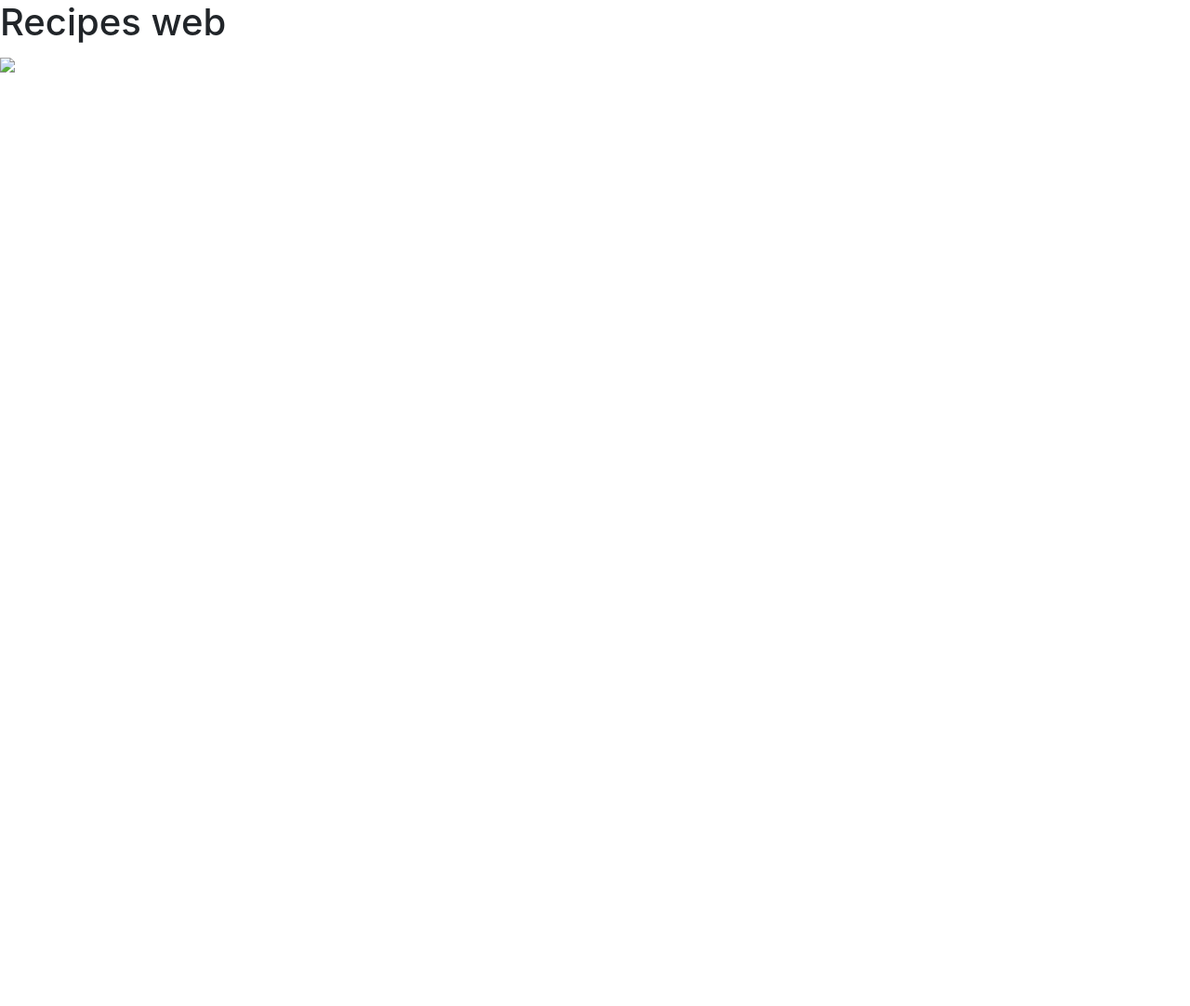
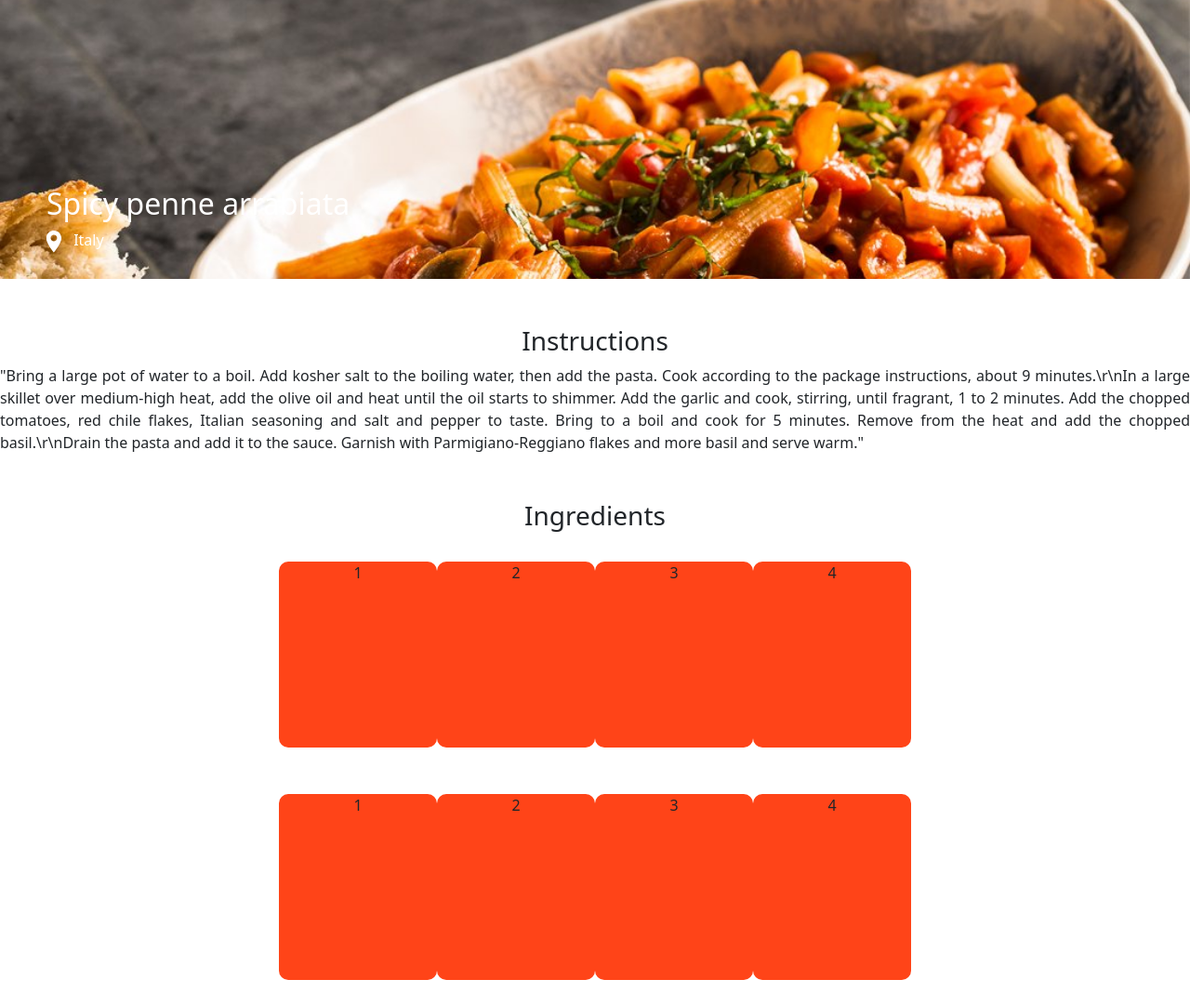
Before and after one commit to AngelA01253832/RECIPES_WEB, a website built with webpack: page index.html in a window 1280 px wide. Shown: the top 1082 px of the page at 93% size. Before the commit the page ends 800 px from the top, so only its background shows below. Built offline with nearby package versions, Linux system fonts and the light colour scheme; files whose address does not match are found by name.

Commit message:
Desktop Recipe View

```diff
--- a/index.html
+++ b/index.html
@@ -4,18 +4,47 @@
     <meta charset="UTF-8">
     <meta http-equiv="X-UA-Compatible" content="IE=edge">
     <meta name="viewport" content="width=device-width, initial-scale=1.0">
-    <link
-    rel="stylesheet"
-    href="https://stackpath.bootstrapcdn.com/bootstrap/4.4.1/css/bootstrap.min.css"
-    integrity="sha384-Vkoo8x4CGsO3+Hhxv8T/Q5PaXtkKtu6ug5TOeNV6gBiFeWPGFN9MuhOf23Q9Ifjh"
-    crossorigin="anonymous"
-    />
+    <link href="https://cdn.jsdelivr.net/npm/bootstrap@5.1.0/dist/css/bootstrap.min.css" rel="stylesheet" integrity="sha384-KyZXEAg3QhqLMpG8r+8fhAXLRk2vvoC2f3B09zVXn8CA5QIVfZOJ3BCsw2P0p/We" crossorigin="anonymous">
     <link rel="stylesheet" href="/css/main.css">
     <title>Recipes</title>
 </head>
 <body>
-    <h1>Recipes web</h1>
-    <img id="ejemplo">
+    <section class="img-food-container">
+        <section>
+            <h2>Spicy penne arrabiata</h2>
+            <img class="gps-icon" src="./img/gps-icon.svg" alt="gps-icon"> Italy
+        </section>
+    </section>
+
+    <section class="instructions">
+        <h3>Instructions</h3>
+        <p>"Bring a large pot of water to a boil. Add kosher salt to the boiling water, then add the pasta. Cook according to the package instructions, about 9 minutes.\r\nIn a large skillet over medium-high heat, add the olive oil and heat until the oil starts to shimmer. Add the garlic and cook, stirring, until fragrant, 1 to 2 minutes. Add the chopped tomatoes, red chile flakes, Italian seasoning and salt and pepper to taste. Bring to a boil and cook for 5 minutes. Remove from the heat and add the chopped basil.\r\nDrain the pasta and add it to the sauce. Garnish with Parmigiano-Reggiano flakes and more basil and serve warm."</p>
+   </section>
+   <section class="ingredients-content">
+        <h3>Ingredients</h3>
+        <section class="ingredients">
+            <div class="item-ingredient">1</div>
+            <div class="item-ingredient">2</div>
+            <div class="item-ingredient">3</div>
+            <div class="item-ingredient">4</div>
+        </section>
+        <section class="ingredients">
+                <div class="item-ingredient">1</div>
+                <div class="item-ingredient">2</div>
+                <div class="item-ingredient">3</div>
+                <div class="item-ingredient">4</div>
+        </section>
+    </section>
+
+    <section class="tutorial-container">
+        <section class="tutorial">
+            <h3>Tutorial</h3>
+            <div class="video-container">
+                <iframe width="560" height="315" src="https://www.youtube.com/embed/1IszT_guI08" title="YouTube video player" frameborder="0" allow="accelerometer; autoplay; clipboard-write; encrypted-media; gyroscope; picture-in-picture" allowfullscreen></iframe>
+            </div>
+        </section>
+    </section>
+
 
 </body>
 </html>
--- a/package.json
+++ b/package.json
@@ -5,7 +5,8 @@
   "main": "index.js",
   "scripts": {
     "start": "webpack serve --mode development --open",
-    "build": "webpack --mode production"
+    "build": "webpack --mode production",
+    "sass": "sass --watch scss/main.scss css/main.css"
   },
   "repository": {
     "type": "git",
--- a/scss/main.scss
+++ b/scss/main.scss
@@ -1,4 +1,78 @@
+$primarycolor:#FF4418;
 * {
     margin:  0;
     padding: 0;
   }
+
+.img-food-container{
+  color: white;
+  width: 100%;
+  height: 300px;
+  background: url(../img/pasta.jpg);
+  background-repeat: no-repeat;
+  background-size: cover;
+  background-position: 0 8%;
+}
+.img-food-container h2 {
+  padding-top: 200px;
+}
+.img-food-container section {
+  margin-left: 50px;
+}
+
+.food-img{
+  width: 500px;
+  height: 200px;
+  margin-left: auto;
+  margin-right: auto;
+}
+.food-img img{
+  margin-top: 30px;
+  width: 500px;
+  height: 200px;
+  margin-left: auto;
+  margin-right: auto;
+  border-radius: 10PX;
+}
+.gps-icon{
+  width: 25px;
+  height: 25px;
+}
+.instructions{
+  margin-top: 50px;
+  text-align: center;
+}
+.instructions p{
+  text-align: justify;
+}
+.ingredients-content{
+  margin-top: 50px;
+  text-align: center;
+}
+.ingredients{
+  margin-left: 300px;
+  margin-right: 300px;
+  display: flex;
+  flex-direction: row;
+  justify-content: space-around;
+}
+
+.item-ingredient{
+  background-color: $primarycolor;
+  margin: 25px auto;
+  width: 200px;
+  height: 200px;
+  border-radius: 10px;
+}
+
+.tutorial-container{
+  margin-top: 50px;
+  text-align: center;
+
+}
+.video-container{
+
+  margin-left: auto;
+  margin-right: auto;
+  margin-bottom: 50px;
+}
```
Also changed, not shown: css/main.css, img/gps-icon.svg (added), img/pasta.jpg (added), 1 other file.
